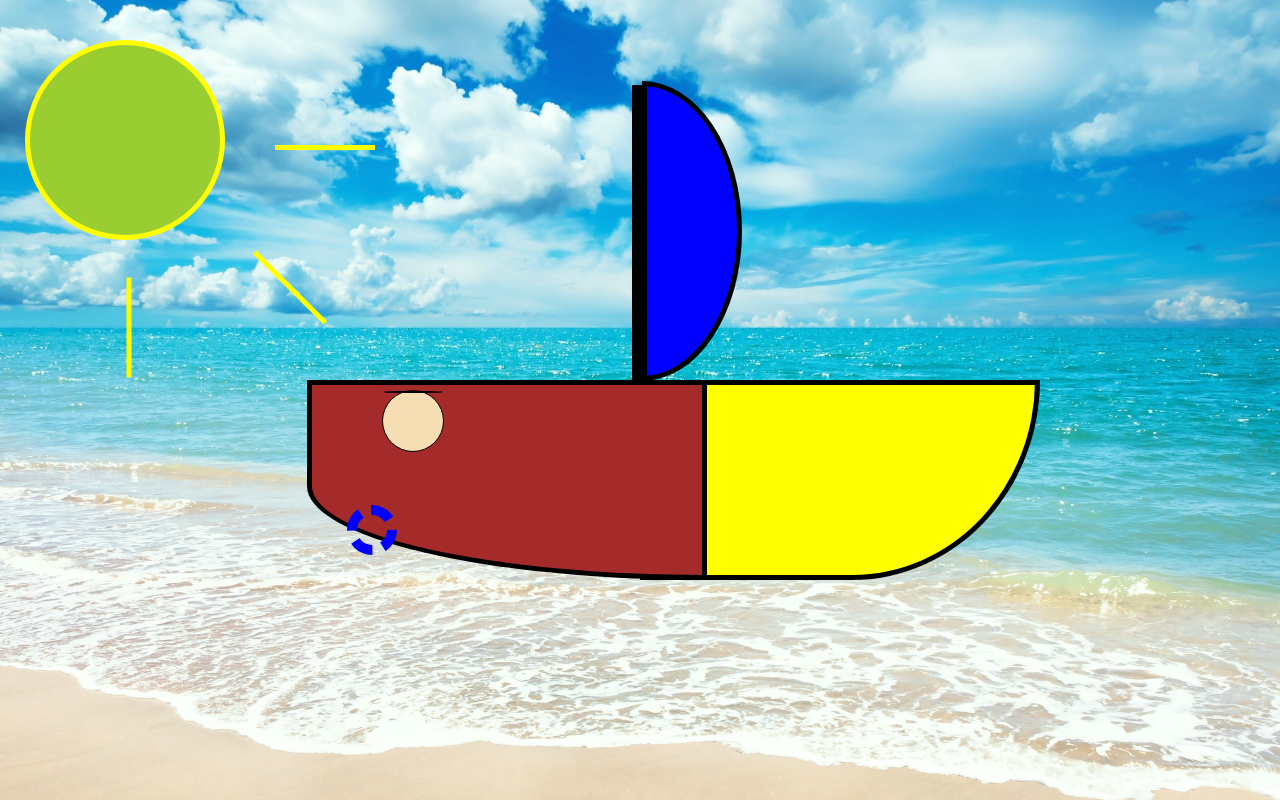
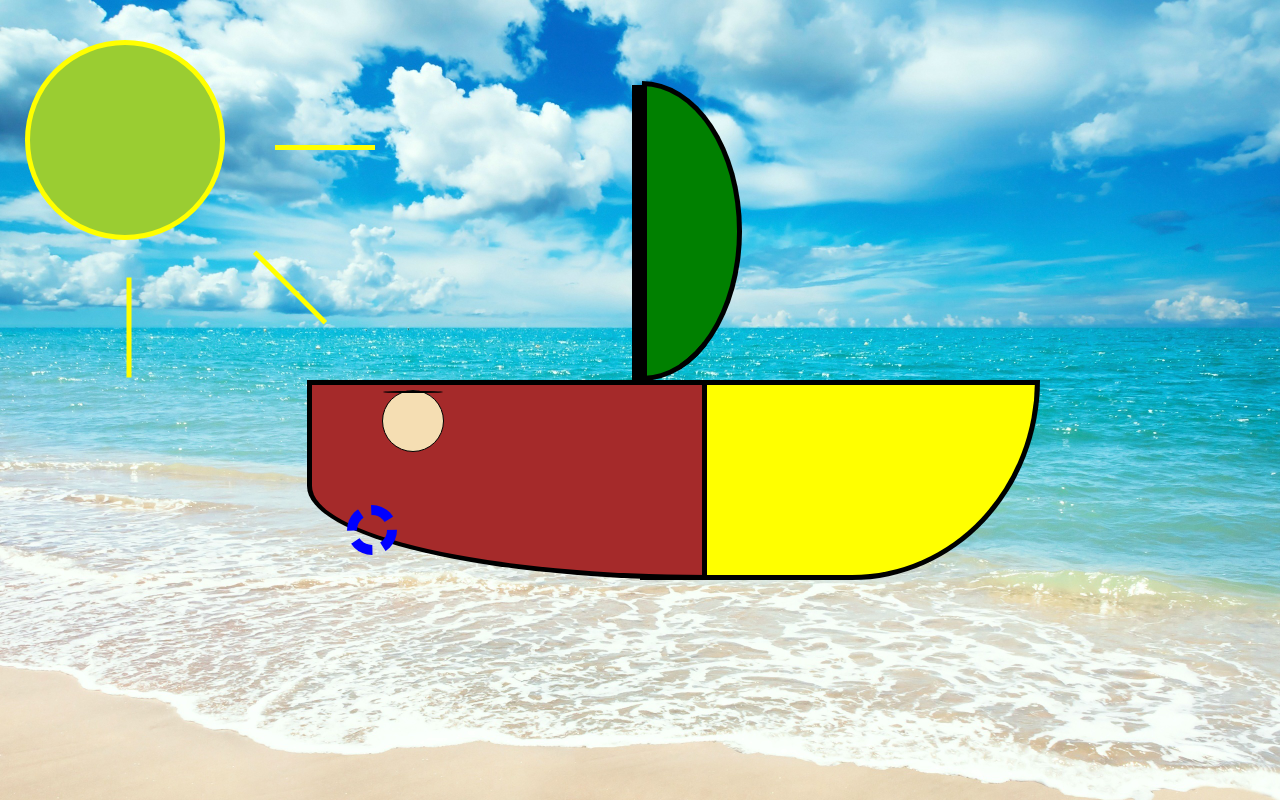
Before and after one commit to aleksandr2810/lesson_12, a plain HTML site: page index.html in a window 1280 px wide. Drawn offline with Linux system fonts and the light colour scheme.

Commit message:
Add files via upload

```diff
--- a/css/style.css
+++ b/css/style.css
@@ -184,11 +184,11 @@ body {
 	position: absolute;
 	top: -5%;
 	left: 24%;
-	background: blue;
+	background: green;
 }
 
 .body__sail:hover {
-	width: 201px;
+	width: 200px;
 }
 
 .body__image {
```
